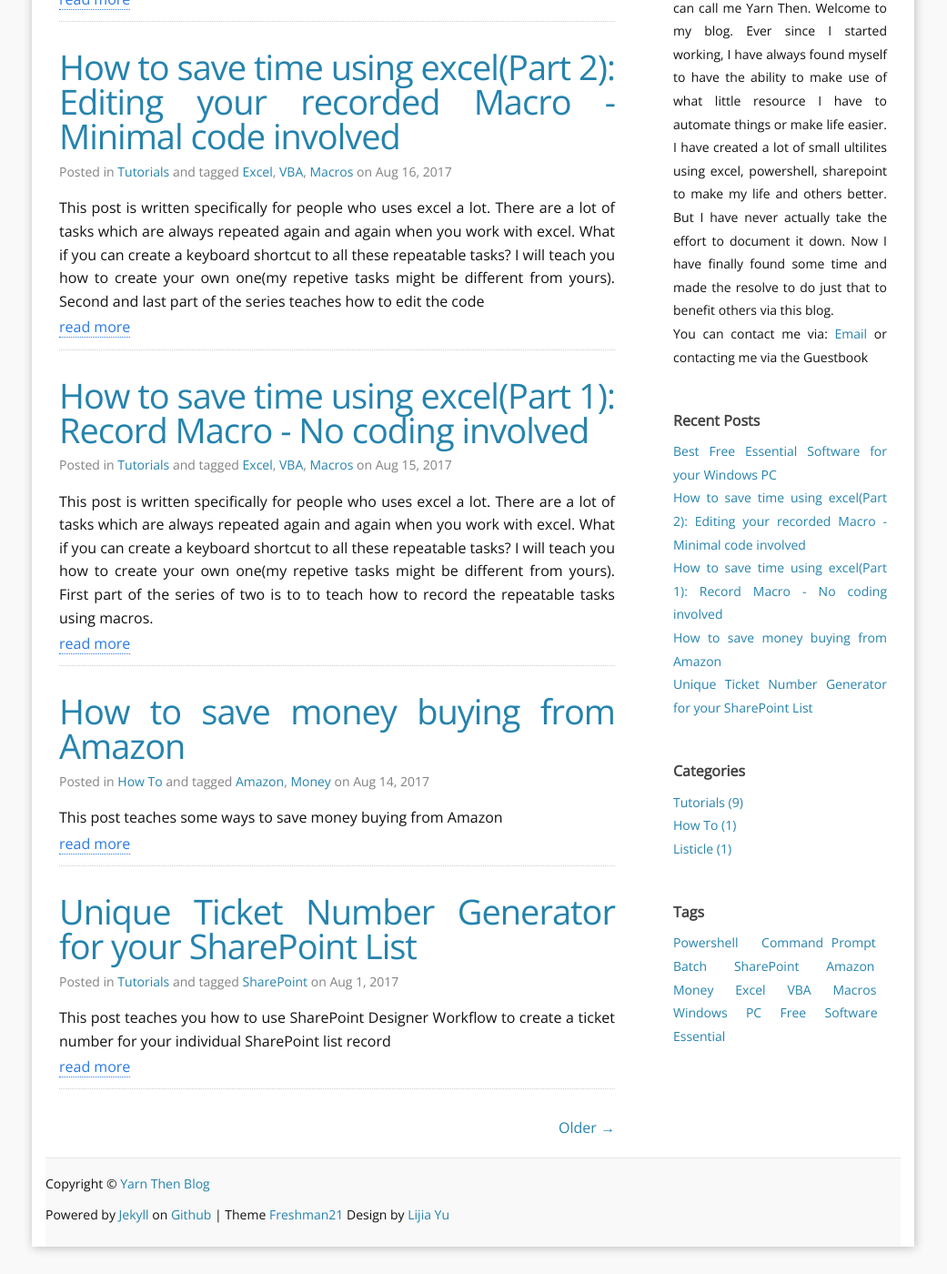
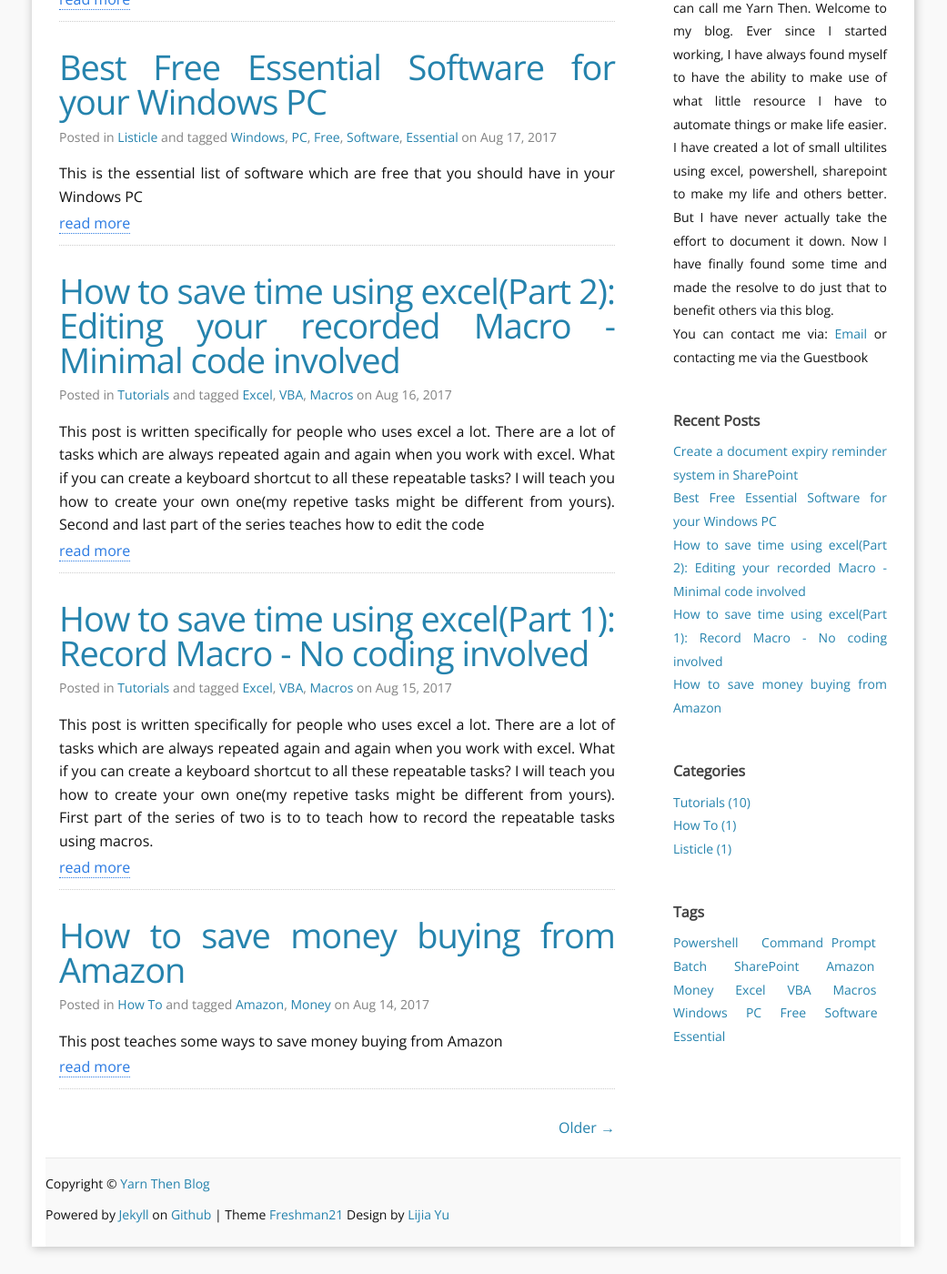
Before and after one commit to yarnthen/yarnthencohosking, a Jekyll site: the page built from index.html, in a window 1280 px wide and 1400 px high, scrolled down 426 px. Shown: the whole window at 91% size, without its empty margins (120-1161 px from the left). Built offline with Jekyll 4.4.1, drawn with Linux system fonts in a browser that asks for light colours; nearby versions of some CDN libraries; the list of posts is cut into pages by our own code; some of the changed lines change nothing that is shown; some of the changed text lies outside the part shown.

Commit message:
new post
document expiry reminder system in sharepoint

```diff
--- a/_posts/2017-08-01-unique-ticket-id-generator-in-sharepoint.md
+++ b/_posts/2017-08-01-unique-ticket-id-generator-in-sharepoint.md
@@ -20,7 +20,7 @@
 
 I decided to create a unique id based on the sequence of the entry created per day prefixed by the date. (e.g the fist entry created on 21st Jan 2017 will be 201701210001 and the first entry created on 22nd Jan 2017 will be 201701220001)
 
-****Below are the detailed steps as how to achieve it****
+**Below are the detailed steps as how to achieve it**
 
 Create two SharePoint Custom Lists(shown below are the necessary columns)
 
@@ -54,26 +54,33 @@
 Create the first and only entry in the ITRS SharePoint List. You just need to add a first entry by keying in something to the title field of the first record(Don't need to worry about what is keyed in as the SharePoint Workflow will work around it later). Do not key in anything in the counter field.
 <div class="bordered"><img src="{{ site.baseurl }}/images/ITRS.jpg" alt=""></div>
 <br>
-Now its time to create the workflow. Note I used a SharePoint 2010 Workflow for this despite using SharePoint 2013 as the 2010 Workflow is good enough to get this done. So you can do this in both SharePoint 2010 and SharePoint 2013.
-<div class="bordered"><img src="{{ site.baseurl }}/images/SPWorkflow1.jpg" alt=""></div>
+
+### SharePoint Workflow
+Now its time to create the workflow.
+Go to Library->Workflow Settings dropdown arrow->Create a Workflow in SharePoint Designer<br>
+<img src="{{ site.baseurl }}/images/createworkflow.jpg" alt="">
+
+Name your Workflow and set Platform Type to 'SharePoint 2010 Workflow' .Note I used a SharePoint 2010 Workflow for this despite using SharePoint 2013 as the 2010 Workflow is good enough to get this done. So you can do this in both SharePoint 2010 and SharePoint 2013.
+
 
 Check for the calculated field DateCreated against the title in ITRS list(note we look for the entry we want in ITRS by finding the entry with ID 1, as there will only be one entry in ITRS permanently, the ID will always be 1. Do take note to never delete the entry in ITRS)
 
 If they don't tally, that means it is the first ticket created on that day and thus counter will be 1
-
-<div class="bordered"><img src="{{ site.baseurl }}/images/SPWorkflow3.jpg" alt=""></div>
-Update the ITRS entry by changing the title to the value in DateCreated and counter in ITRS to 1
+<div class="bordered"><img src="{{ site.baseurl }}/images/SPWorkflow1.jpg" alt=""></div>
 
 
-<div class="bordered"><img src="{{ site.baseurl }}/images/SPWorkflow2.jpg" alt=""></div>
-If they tally, that means the counter in Ticket System will need to increment by one. So create a variable(calc) to store the incremented number
-
-<div class="bordered"><img src="{{ site.baseurl }}/images/SPWorkflow4.jpg" alt=""></div>
-Write the variable(calc) value to the counter in the current item of Ticket System
+Update the ITRS entry by changing the title to the value in DateCreated and counter in ITRS to 1
+<div class="bordered"><img src="{{ site.baseurl }}/images/SPWorkflow3.jpg" alt=""></div>
 
 
+If they tally, that means the counter in Ticket System will need to increment by one. So create a variable(calc) to store the incremented number
+<div class="bordered"><img src="{{ site.baseurl }}/images/SPWorkflow2.jpg" alt=""></div>
+
+Write the variable(calc) value to the counter in the current item of Ticket System
+<div class="bordered"><img src="{{ site.baseurl }}/images/SPWorkflow4.jpg" alt=""></div>
+
+Set the workflow to run automatically when an item is created
 <div class="bordered"><img src="{{ site.baseurl }}/images/workflowsetting.jpg" alt=""></div>
-Set the workflow to run automatically when an item is created
 
 The unique ticket number will then be created as it is a calculated value based on the DateCreated field and CalculatedCounter field(which in turn is created from Counter field)
 <div class="bordered"><img src="{{ site.baseurl }}/images/autoticketid.jpg" alt=""></div>
--- /dev/null
+++ b/_posts/2017-08-18-document-expiry-reminder-system-in-sharepoint.md
@@ -0,0 +1,81 @@
+---
+layout: post
+title: "Create a document expiry reminder system in SharePoint"
+excerpt: "This post teaches you how to use SharePoint to create a reminder system to alert people of Document expiry dates"
+summary: "This post teaches you how to use SharePoint to create a reminder system to alert people of Document expiry dates"
+categories: [Tutorials]
+tags: [SharePoint]
+comments: true
+---
+
+One of the main usage of SharePoint is a Document Management System where you can setup a Library to store documents in electronic format and setup version control so that all changes are tracked. I will show how we can enhance on that to create an email alert system via email to keep track of Documents which have expiry dates(e.g. Process Documents which needs to reviewed yearly).
+
+### SharePoint Library
+
+We will only need one SharePoint Document Library to achieve this. I have named the Document Library as Documents_With_Expiry.
+>I always create names of Library for use in SharePoint join together with underscore(_) because this will create an easier url to be displayed. Using a space is a norm but that results in convertion to %20 when it becomes a URL. You can change the name with a space as norm after the Library is created as the URL will not change anymore. Doing this way shortens the number of characters for URL from 3 to 1 which is beneficial if you use windows explorer mode in SharePoint often because Windows Explorer can only support up to 256 characters for path before you cannot open a file anymore.
+
+Go to Library->Settings->Versioning settings. Set Create a version each time you edit a file in this document library? to 'Create major and minor (draft) versions'. The rest to leave as default. <br>
+Go to Library->Settings->Versioning settings. Set Allow management of content types? to Yes. The rest to leave as default.<br>
+Go to Library->Settings>Content Type->Click on 'Document'->Click on 'Title'. Set This Column is to 'Hidden (Will not appear in forms)'.
+Go to Library->Settings. Add the below new fields required. You can leave the fields which are already as default when you create the Document Library alone, we are not going to use it.
+
+Fields | Type | Explanation
+------------- | ------------- | -------------
+Document Owner | Person or Group | This is to determine who to alert for the document expiration. Set Allow selection of to "People and Groups" and Require this column contains information to "Yes". The rest to leave as default
+Effective Date | Date and Time | This is to determine the expiry date of document. For example, the effective duration is 1 year then the expiry will occur in 1 year's time. Set Require this column contains information to "Yes". The rest to leave as default
+Expiry Date | Calculated (calculation based on other columns) | This is to calculate the expiry date of the Document based on the effective date. For example if the effective duration is one year, input in the Formula field+365. The data type returned from this formula to set to Date and Time. The rest to leave as default
+
+### Test out the Library
+
+Once everything above is done, we can do a test on the Library. Try to drag and drop a document in the Document_With_Expiry Library<br>
+<img src="{{ site.baseurl }}/images/draganddrop.jpg" alt="">
+
+Once done, you will see a green southeast pointing arrow against your document's symbol which you have just copied in.<br>
+<img src="{{ site.baseurl }}/images/checkout.jpg" alt="">
+
+This is an indication the file is not checked in yet as you have not filled in the mandatory fields. Select the Document and go to Files->Edit Properties.<br>
+<img src="{{ site.baseurl }}/images/editproperties.jpg" alt="">
+
+Input the Document Owner (You can create SharePoint User Groups or individual Windows ID if your SharePoint is linked to Active Directory) and Effective Date(which is the date this document is effective and SharePoint will help to calculate the expiry on your behalf). Then click on Save.<br>
+<img src="{{ site.baseurl }}/images/editproperties.jpg" alt="">
+
+Now you can check in the document. Select the Document and go to Files->Check In.<br>
+<img src="{{ site.baseurl }}/images/checkin.jpg" alt="">
+
+### Create SharePoint Workflow for Alert System
+
+Now we are on to the part of the enhancement of the Document Management System which is the Expiration Alert System. We will achieve this via a SharePoint Workflow
+
+Go to Library->Workflow Settings dropdown arrow->Create a Workflow in SharePoint Designer<br>
+<img src="{{ site.baseurl }}/images/createworkflow.jpg" alt="">
+
+Name your Workflow and set Platform Type to 'SharePoint 2010 Workflow'. Note I used a SharePoint 2010 Workflow for this despite using SharePoint 2013 as the 2010 Workflow is good enough to get this done. So you can do this in both SharePoint 2010 and SharePoint 2013.
+
+### SharePoint Workflow
+
+I am going to create reminders prior to the expiration at 2 months, 1 month and 1 week. To do this, we need to create 3 Date/Time variables to create the date of reminder using the Add Time to Date Action in SharePoint Workflow Designer. See below for code.
+<img src="{{ site.baseurl }}/images/datevariables.jpg" alt="">
+
+### If Else for the reminders
+
+We will need to capture all the possible scenarios so that we will be able to send out the emails accordingly. There are a total of 4 scenarios which we wrap inside if else statement to form the reminder system<br><br>
+***1. Expiry Date is more than or equal to 2 months from today***<br>
+We will need to send email out when it hits exactly two months, one month, one week and when it expires. See below for code<br>
+<img src="{{ site.baseurl }}/images/2months.jpg" alt=""><br>
+
+***2. Expiry Date is less than 2 months and more than or equal to 1 months from today***<br>
+We will need to send email out when it hits exactly one month, one week and when it expires. See below for code<br>
+<img src="{{ site.baseurl }}/images/1month.jpg" alt=""><br>
+
+***3. Expiry Date is less than 1 month and more than or equal to 1 week from today***<br>
+We will need to send email out when it hits exactly one week and when it expires. See below for code<br>
+<img src="{{ site.baseurl }}/images/1week.jpg" alt=""><br>
+
+***4. Expiry Date is less than 1 week from today***<br>
+We will need to send email out when it hits expiry date. See below for code<br>
+<img src="{{ site.baseurl }}/images/expired.jpg" alt=""><br>
+
+### Conclusion
+
+This is a very simple workflow which can be created in half an hour. There are further enhancement possible to make it more intuitive. Notice my workflow have Email CurrentItem:DocumentOwner which i did not eloborate further on how to do it. That will be discussed in my next post as it can be very broad indeed.
```
Also changed, not shown: images/1month.jpg (added), images/1week.jpg (added), images/2months.jpg (added), images/checkin.jpg (added), images/checkout.jpg (added), images/createworkflow.jpg (added), images/datevariables.jpg (added), images/draganddrop.jpg (added), images/editproperties.jpg (added), images/editproperties2.jpg (added), images/expired.jpg (added).
